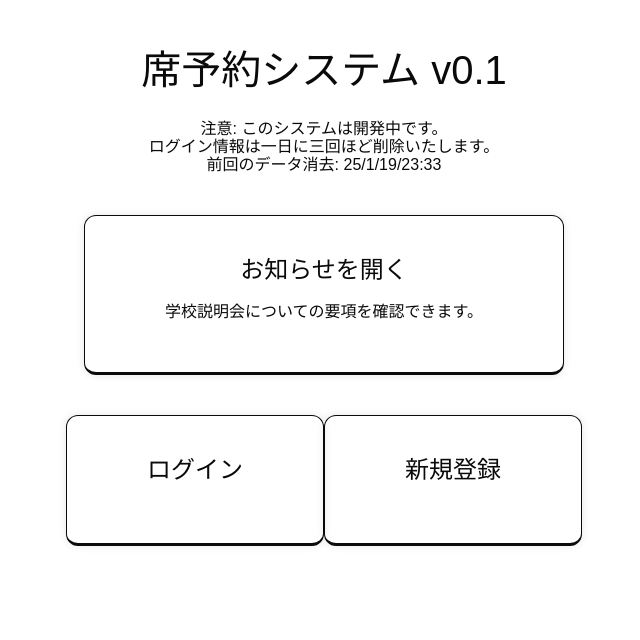
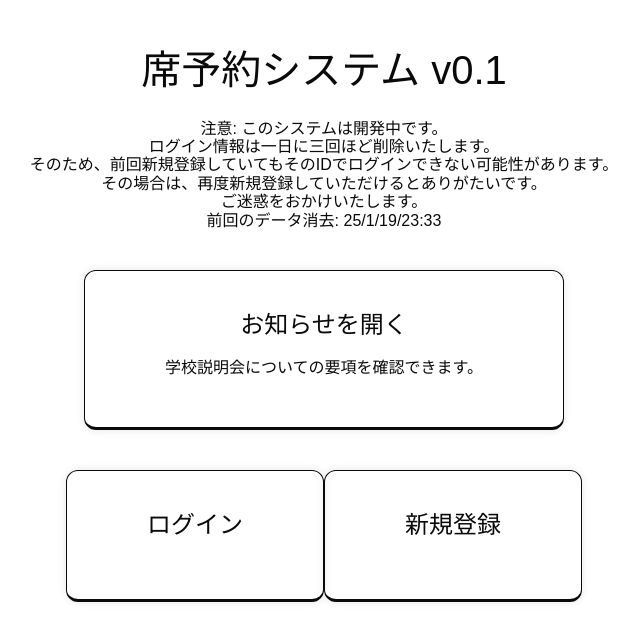
Before and after one commit to zF6dev/login, a Next.js app: page / in a window 1280 px wide. Shown: the top 640 px of the page, without its empty margins (316-956 px from the left). Built offline with nearby package versions, Linux system fonts and the light colour scheme; no server answers; a web font is replaced by a local one.

Commit message:
トップページに注意事項を追加。

```diff
--- a/app/page.tsx
+++ b/app/page.tsx
@@ -24,6 +24,9 @@ export default function Home() {
     <div className="top-title">
       <h1>席予約システム v0.1</h1>
       <h3>注意: このシステムは開発中です。<br></br>ログイン情報は一日に三回ほど削除いたします。</h3>
+      <h3>そのため、前回新規登録していてもそのIDでログインできない可能性があります。</h3>
+      <h3>その場合は、再度新規登録していただけるとありがたいです。</h3>
+      <h3>ご迷惑をおかけいたします。</h3>
       <h3>前回のデータ消去: 25/1/19/23:33</h3>
     </div>
     <div className="top-main-contents">
```
